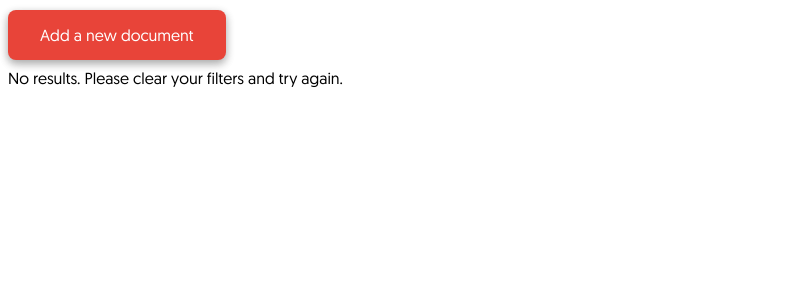
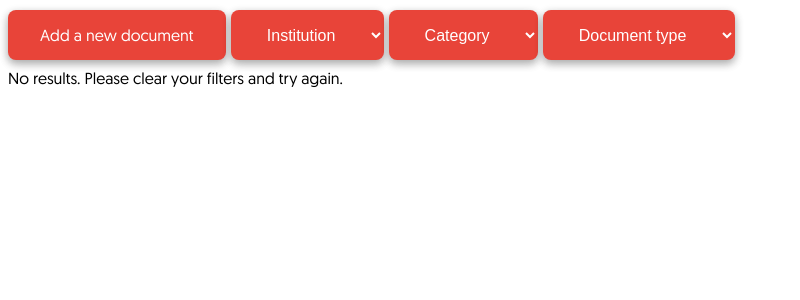
Before and after one commit to devinit/data-governance-db, a Django app: page /documents in a window 1280 px wide. Shown: the part 104-404 px from the top of the page, without its empty margins (0-800 px from the left). Run offline with Django 4.2, Linux system fonts and the light colour scheme; the visitor is signed in with stand-in values (Sample User, id 1); data that the repository does not hold is empty.

Commit message:
Change logo link and doc filters

```diff
--- a/core/static/core/css/main.css
+++ b/core/static/core/css/main.css
@@ -179,7 +179,7 @@ div.button-row{
     margin-bottom: 8px;
 }
 
-div.button-row form, div.button-row a {
+div.button-row form, div.button-row a, div.button-row select {
     float:left;
     margin-block-end: 0;
     margin-right: 5px;
--- a/core/templates/core/base.html
+++ b/core/templates/core/base.html
@@ -22,7 +22,7 @@
     <body>
         <ul class="header">
             <li class="left"><a
-                href="https://devinit.org" target="_blank">
+                href="{% url 'core:home' %}">
                 <img class="logo" src="{% static 'core/images/logo.webp' %}"/>
             </a></li>
             <li class="left"><a
--- a/core/templates/core/document_list.html
+++ b/core/templates/core/document_list.html
@@ -6,6 +6,42 @@
         {% if perms.core.add_document %}
             <a class="button" href="{% url 'core:document_add' %}">Add a new document</a>
         {% endif %}
+        <select class="button" onchange="changeFilter(event, 'institution')">
+            <option value=""
+            {% if not institution_param %}selected{% endif %}
+            >Institution</option>
+            {% for institution in institutions %}
+                <option value="{{institution.id}}"
+                {% if institution.id == institution_param %}
+                    selected
+                {% endif %}
+                >{{institution}}</option>
+            {% endfor %}
+        </select>
+        <select class="button" onchange="changeFilter(event, 'category')">
+            <option value=""
+            {% if not category_param %}selected{% endif %}
+            >Category</option>
+            {% for category in categories %}
+                <option value="{{category.id}}"
+                {% if category.id == category_param %}
+                    selected
+                {% endif %}
+                >{{category}}</option>
+            {% endfor %}
+        </select>
+        <select class="button" onchange="changeFilter(event, 'type')">
+            <option value=""
+            {% if not type_param %}selected{% endif %}
+            >Document type</option>
+            {% for document_type in document_types %}
+                <option value="{{document_type.id}}"
+                {% if document_type.id == type_param %}
+                    selected
+                {% endif %}
+                >{{document_type}}</option>
+            {% endfor %}
+        </select>
         {% if request.GET.keys|length > 0 %}
             <a class="button" href="{% url 'core:document_list' %}">Clear filters</a>
         {% endif %}
@@ -80,4 +116,16 @@
             </div>
         {% endblock %}
     {% endif %}
+    <script>
+        changeFilter = function(event, param_name){
+            var new_param = event.target.value;
+            var params = new URLSearchParams(location.search);
+            if(new_param === ""){
+                params.delete(param_name);
+            }else{
+                params.set(param_name, new_param);
+            }
+            window.location.search = params.toString();
+        }
+    </script>
 {% endblock %}
--- a/core/views.py
+++ b/core/views.py
@@ -28,15 +28,27 @@ class DocumentList(LoginRequiredMixin, generic.ListView):
 
     def get_queryset(self):
         institution_param = self.request.GET.get('institution', None)
+        try:
+            self.institution_param = int(institution_param)
+        except (ValueError, TypeError) as e:
+            self.institution_param = None
         category_param = self.request.GET.get('category', None)
+        try:
+            self.category_param = int(category_param)
+        except (ValueError, TypeError) as e:
+            self.category_param = None
         type_param = self.request.GET.get('type', None)
+        try:
+            self.type_param = int(type_param)
+        except (ValueError, TypeError) as e:
+            self.type_param = None
         documents = Document.objects.all().order_by('institution__name', 'category__name')
-        if institution_param is not None:
-            documents = documents.filter(institution__id=institution_param)
-        if category_param is not None:
-            documents = documents.filter(category__id=category_param)
-        if type_param is not None:
-            documents = documents.filter(type__id=type_param)
+        if self.institution_param is not None:
+            documents = documents.filter(institution__id=self.institution_param)
+        if self.category_param is not None:
+            documents = documents.filter(category__id=self.category_param)
+        if self.type_param is not None:
+            documents = documents.filter(type__id=self.type_param)
         return documents
 
     def get_context_data(self, **kwargs):
@@ -46,6 +58,16 @@ class DocumentList(LoginRequiredMixin, generic.ListView):
         page_param = self.request.GET.get('p', 1)
         paginator = Paginator(documents, 100)
         context['document_list'] = paginator.get_page(page_param)
+
+        institutions = Institution.objects.all().order_by('name')
+        context['institutions'] = institutions
+        context['institution_param'] = self.institution_param
+        categories = Category.objects.all().order_by('name')
+        context['categories'] = categories
+        context['category_param'] = self.category_param
+        document_types = DocumentType.objects.all().order_by('name')
+        context['document_types'] = document_types
+        context['type_param'] = self.type_param
 
         return context
 
```
